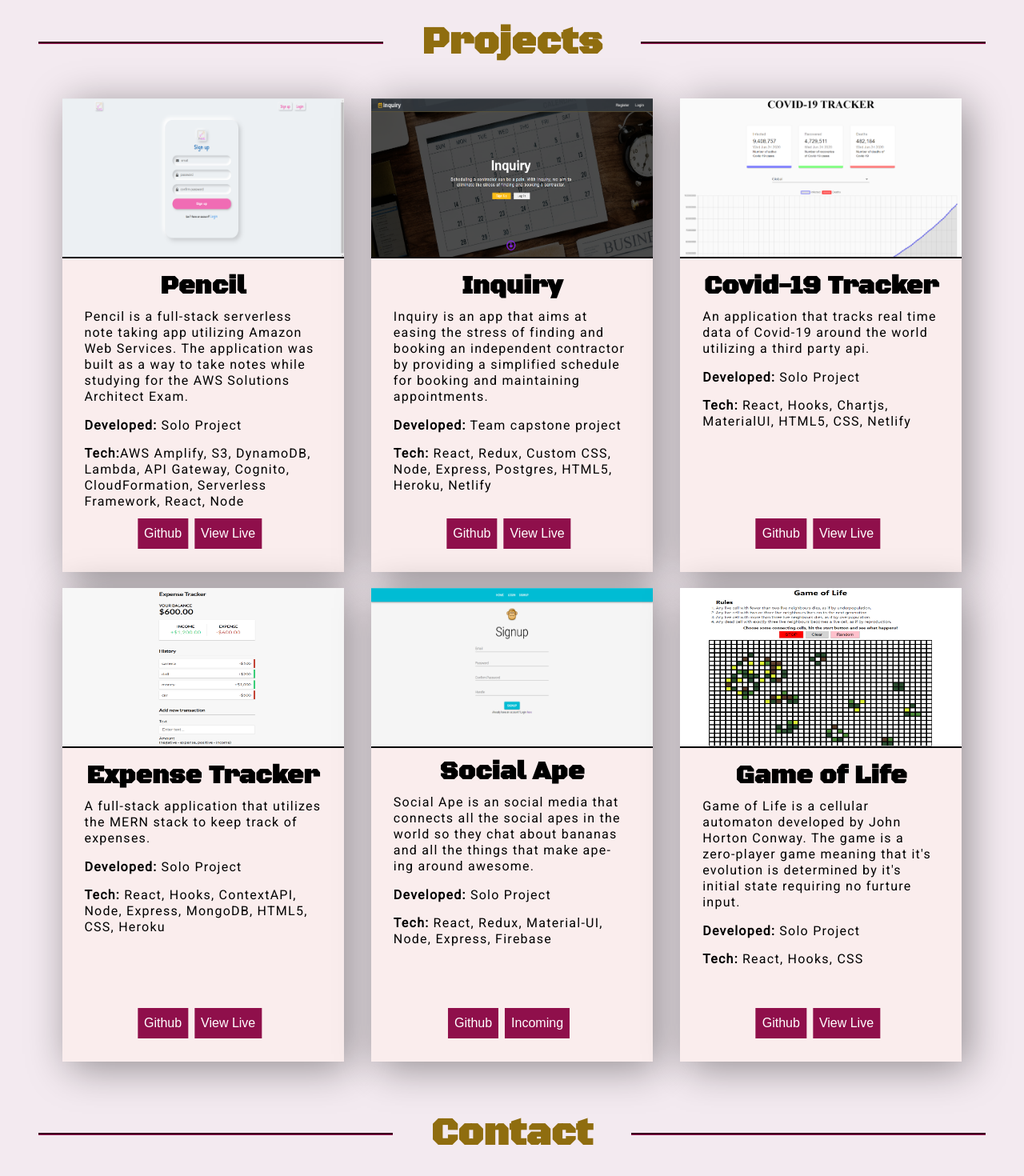
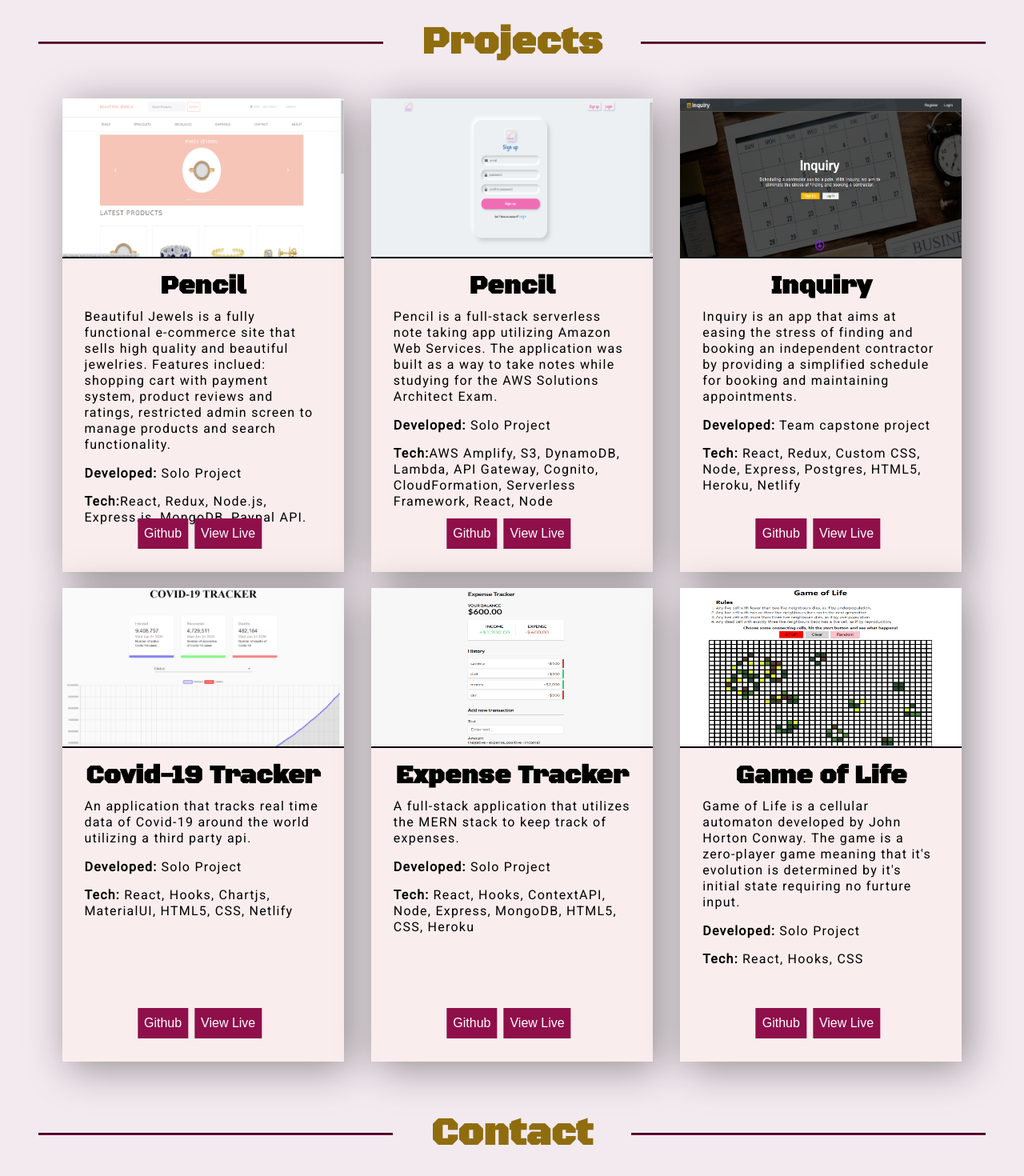
Before and after one commit to LeeTann/leetann-portfolio, a React (Create React App) app: page / in a window 1280 px wide. Shown: the part 1580-3050 px from the top of the page at 80% size. Built offline with nearby package versions, Linux system fonts and the light colour scheme; the HTML template or start-up script is replaced by a standard one.

Commit message:
Added beautiful jewels

```diff
--- a/src/components/projects/Projects.js
+++ b/src/components/projects/Projects.js
@@ -3,181 +3,284 @@ import './projects.css'
 
 export default function Projects() {
   return (
-        <div className="projects">
+    <div className='projects'>
       <h3>Projects</h3>
-            <div className="cards-container">
-                    <div className="card">
-                        <a href="https://master.d7kgw2wgzojnc.amplifyapp.com/" target="_blank" rel="noopener noreferrer">
-                        <img src="images/pencil1.png" alt="card img" className="card-img" />
+      <div className='cards-container'>
+        <div className='card'>
+          <a
+            href='https://beautiful-jewels.herokuapp.com/'
+            target='_blank'
+            rel='noopener noreferrer'
+          >
+            <img
+              src='images/beautifulj.png'
+              alt='card img'
+              className='card-img'
+            />
           </a>
           <h1>Pencil</h1>
-                        <div className="card-content">
-                          <p className="card-details">Pencil is a full-stack serverless note taking app utilizing Amazon Web Services.
-                            The application was built as a way to take notes while studying for the AWS Solutions Architect Exam.
+          <div className='card-content'>
+            <p className='card-details'>
+              Beautiful Jewels is a fully functional e-commerce site that sells
+              high quality and beautiful jewelries. Features inclued: shopping
+              cart with payment system, product reviews and ratings, restricted
+              admin screen to manage products and search functionality.
             </p>
-                          <div className="card-info">
+            <div className='card-info'>
               <p>
-                                  <span className="bold">Developed:</span> Solo Project
+                <span className='bold'>Developed:</span> Solo Project
               </p>
             </div>
-                          <div className="card-info">
+            <div className='card-info'>
               <p>
-                                  <span className="bold">Tech:</span>AWS Amplify, S3, DynamoDB, Lambda, API Gateway, Cognito, CloudFormation, Serverless Framework, React, Node
+                <span className='bold'>Tech:</span>React, Redux, Node.js,
+                Express.js, MongoDB, Paypal API.
               </p>
             </div>
           </div>
 
-                        <div className="btn-container">
-                            <a href="https://github.com/LeeTann/Pencil" rel="noopener noreferrer" >
-                                <button className="btn">Github</button>
+          <div className='btn-container'>
+            <a
+              href='https://github.com/LeeTann/Beautiful-Jewels'
+              rel='noopener noreferrer'
+            >
+              <button className='btn'>Github</button>
             </a>
-                            <a href="https://master.d7kgw2wgzojnc.amplifyapp.com/" target="_blank" rel="noopener noreferrer">
-                              <button className="btn">View Live</button>
+            <a
+              href='https://beautiful-jewels.herokuapp.com/'
+              target='_blank'
+              rel='noopener noreferrer'
+            >
+              <button className='btn'>View Live</button>
             </a>
           </div>
         </div>
 
-                    <div className="card">
-                        <a href="https://affectionate-almeida-c22cb1.netlify.com/" target="_blank" rel="noopener noreferrer">
-                          <img src="images/inquiry.png" alt="card img" className="card-img" />
+        <div className='card'>
+          <a
+            href='https://master.d7kgw2wgzojnc.amplifyapp.com/'
+            target='_blank'
+            rel='noopener noreferrer'
+          >
+            <img src='images/pencil1.png' alt='card img' className='card-img' />
           </a>
-                        <h1>Inquiry</h1>
-                        <div className="card-content">
-                          <p className="card-details">Inquiry is an app that aims at easing the stress of finding and booking an independent contractor by
-                              providing a simplified schedule for booking and maintaining appointments.
+          <h1>Pencil</h1>
+          <div className='card-content'>
+            <p className='card-details'>
+              Pencil is a full-stack serverless note taking app utilizing Amazon
+              Web Services. The application was built as a way to take notes
+              while studying for the AWS Solutions Architect Exam.
             </p>
-                          <div className="card-info">
+            <div className='card-info'>
               <p>
-                                  <span className="bold">Developed:</span> Team capstone project
+                <span className='bold'>Developed:</span> Solo Project
               </p>
             </div>
-                          <div>
-                              <p className="card-info">
-                                  <span className="bold">Tech:</span> React, Redux, Custom CSS, Node, Express, Postgres, HTML5, Heroku, Netlify
+            <div className='card-info'>
+              <p>
+                <span className='bold'>Tech:</span>AWS Amplify, S3, DynamoDB,
+                Lambda, API Gateway, Cognito, CloudFormation, Serverless
+                Framework, React, Node
               </p>
             </div>
           </div>
-                        <div className="btn-container">
-                            <a href="https://github.com/pt3-labs-contractor" target="_blank" rel="noopener noreferrer">
-                                <button className="btn">Github</button>
+
+          <div className='btn-container'>
+            <a
+              href='https://github.com/LeeTann/Pencil'
+              rel='noopener noreferrer'
+            >
+              <button className='btn'>Github</button>
             </a>
-                            <a href="https://affectionate-almeida-c22cb1.netlify.com/" target="_blank" rel="noopener noreferrer">
-                                <button className="btn">View Live</button>
+            <a
+              href='https://master.d7kgw2wgzojnc.amplifyapp.com/'
+              target='_blank'
+              rel='noopener noreferrer'
+            >
+              <button className='btn'>View Live</button>
             </a>
           </div>
         </div>
 
-                    <div className="card">
-                        <a href="https://covid19-tracker-leetann.netlify.app/" target="_blank" rel="noopener noreferrer">
-                          <img src="images/covid19.png" alt="card img" className="card-img" />
+        <div className='card'>
+          <a
+            href='https://affectionate-almeida-c22cb1.netlify.com/'
+            target='_blank'
+            rel='noopener noreferrer'
+          >
+            <img src='images/inquiry.png' alt='card img' className='card-img' />
           </a>
-                        <h1>Covid-19 Tracker</h1>
-                        <div className="card-content">
-                        <p className="card-details">An application that tracks real time data of Covid-19 around the world utilizing a third party api.
+          <h1>Inquiry</h1>
+          <div className='card-content'>
+            <p className='card-details'>
+              Inquiry is an app that aims at easing the stress of finding and
+              booking an independent contractor by providing a simplified
+              schedule for booking and maintaining appointments.
             </p>
-                        <div className="card-info">
+            <div className='card-info'>
               <p>
-                                <span className="bold">Developed:</span> Solo Project
+                <span className='bold'>Developed:</span> Team capstone project
               </p>
             </div>
-                        <div className="card-info">
-                            <p>
-                                <span className="bold">Tech:</span> React, Hooks, Chartjs, MaterialUI, HTML5, CSS, Netlify
+            <div>
+              <p className='card-info'>
+                <span className='bold'>Tech:</span> React, Redux, Custom CSS,
+                Node, Express, Postgres, HTML5, Heroku, Netlify
               </p>
             </div>
           </div>
-                        <div className="btn-container">
-                            <a href="https://github.com/LeeTann/Covid-19" rel="noopener noreferrer" >
-                                <button className="btn">Github</button>
+          <div className='btn-container'>
+            <a
+              href='https://github.com/pt3-labs-contractor'
+              target='_blank'
+              rel='noopener noreferrer'
+            >
+              <button className='btn'>Github</button>
             </a>
-                            <a href="https://covid19-tracker-leetann.netlify.app/" target="_blank" rel="noopener noreferrer">
-                              <button className="btn">View Live</button>
+            <a
+              href='https://affectionate-almeida-c22cb1.netlify.com/'
+              target='_blank'
+              rel='noopener noreferrer'
+            >
+              <button className='btn'>View Live</button>
             </a>
           </div>
         </div>
 
-                    <div className="card">
-                        <a href="https://expensetracker-mern.herokuapp.com/" target="_blank" rel="noopener noreferrer">
-                          <img src="images/expense-tracker.png" alt="card img" className="card-img" />
+        <div className='card'>
+          <a
+            href='https://covid19-tracker-leetann.netlify.app/'
+            target='_blank'
+            rel='noopener noreferrer'
+          >
+            <img src='images/covid19.png' alt='card img' className='card-img' />
           </a>
-                        <h1>Expense Tracker</h1>
-                        <div className="card-content">
-                          <p className="card-details">A full-stack application that utilizes the MERN stack to keep track of expenses.
+          <h1>Covid-19 Tracker</h1>
+          <div className='card-content'>
+            <p className='card-details'>
+              An application that tracks real time data of Covid-19 around the
+              world utilizing a third party api.
             </p>
-                          <div className="card-info">
+            <div className='card-info'>
               <p>
-                                  <span className="bold">Developed:</span> Solo Project
+                <span className='bold'>Developed:</span> Solo Project
               </p>
             </div>
-                          <div className="card-info">
+            <div className='card-info'>
               <p>
-                                  <span className="bold">Tech:</span> React, Hooks, ContextAPI, Node, Express, MongoDB, HTML5, CSS, Heroku
+                <span className='bold'>Tech:</span> React, Hooks, Chartjs,
+                MaterialUI, HTML5, CSS, Netlify
               </p>
             </div>
           </div>
-                        <div className="btn-container">
-                            <a href="https://github.com/LeeTann/Expense-Tracker-React-Node" rel="noopener noreferrer" >
-                                <button className="btn">Github</button>
+          <div className='btn-container'>
+            <a
+              href='https://github.com/LeeTann/Covid-19'
+              rel='noopener noreferrer'
+            >
+              <button className='btn'>Github</button>
             </a>
-                            <a href="https://expensetracker-mern.herokuapp.com/" target="_blank" rel="noopener noreferrer">
-                              <button className="btn">View Live</button>
+            <a
+              href='https://covid19-tracker-leetann.netlify.app/'
+              target='_blank'
+              rel='noopener noreferrer'
+            >
+              <button className='btn'>View Live</button>
             </a>
           </div>
         </div>
 
-                    <div className="card">
-
-                        <img src="images/socialape1.png" alt="card img" className="card-img" />
-                        <h1>Social Ape</h1>
-                        <div className="card-content">
-                          <p className="card-details">Social Ape is an social media that connects all the social apes in the world so they chat about bananas and all
-                              the things that make ape-ing around awesome.
+        <div className='card'>
+          <a
+            href='https://expensetracker-mern.herokuapp.com/'
+            target='_blank'
+            rel='noopener noreferrer'
+          >
+            <img
+              src='images/expense-tracker.png'
+              alt='card img'
+              className='card-img'
+            />
+          </a>
+          <h1>Expense Tracker</h1>
+          <div className='card-content'>
+            <p className='card-details'>
+              A full-stack application that utilizes the MERN stack to keep
+              track of expenses.
             </p>
-                          <div className="card-info">
+            <div className='card-info'>
               <p>
-                                  <span className="bold">Developed:</span> Solo Project
+                <span className='bold'>Developed:</span> Solo Project
               </p>
             </div>
-                          <div className="card-info">
+            <div className='card-info'>
               <p>
-                                  <span className="bold">Tech:</span> React, Redux, Material-UI, Node, Express, Firebase
+                <span className='bold'>Tech:</span> React, Hooks, ContextAPI,
+                Node, Express, MongoDB, HTML5, CSS, Heroku
               </p>
             </div>
           </div>
-                        <div className="btn-container">
-                            <a href="https://github.com/LeeTann/socialApe-Frontend" rel="noopener noreferrer" >
-                                <button className="btn">Github</button>
+          <div className='btn-container'>
+            <a
+              href='https://github.com/LeeTann/Expense-Tracker-React-Node'
+              rel='noopener noreferrer'
+            >
+              <button className='btn'>Github</button>
             </a>
-                            <button className="btn">Incoming</button>
+            <a
+              href='https://expensetracker-mern.herokuapp.com/'
+              target='_blank'
+              rel='noopener noreferrer'
+            >
+              <button className='btn'>View Live</button>
+            </a>
           </div>
         </div>
 
-                    <div className="card">
-                        <a href="https://gameoflife-react-hooks.netlify.com" target="_blank" rel="noopener noreferrer">
-                          <img src="images/gameoflife1.png" alt="card img" className="card-img" />
+        <div className='card'>
+          <a
+            href='https://gameoflife-react-hooks.netlify.com'
+            target='_blank'
+            rel='noopener noreferrer'
+          >
+            <img
+              src='images/gameoflife1.png'
+              alt='card img'
+              className='card-img'
+            />
           </a>
           <h1>Game of Life</h1>
-                        <div className="card-content">
-                          <p className="card-details">Game of Life is a cellular automaton developed by John Horton Conway. The game is a zero-player game meaning
-                              that it's evolution is determined by it's initial state requiring no furture input.
+          <div className='card-content'>
+            <p className='card-details'>
+              Game of Life is a cellular automaton developed by John Horton
+              Conway. The game is a zero-player game meaning that it's evolution
+              is determined by it's initial state requiring no furture input.
             </p>
-                          <div className="card-info">
+            <div className='card-info'>
               <p>
-                                  <span className="bold">Developed:</span> Solo Project
+                <span className='bold'>Developed:</span> Solo Project
               </p>
             </div>
-                          <div className="card-info">
+            <div className='card-info'>
               <p>
-                                  <span className="bold">Tech:</span> React, Hooks, CSS
+                <span className='bold'>Tech:</span> React, Hooks, CSS
               </p>
             </div>
           </div>
-                        <div className="btn-container gameoflife-btn">
-                            <a href="https://github.com/LeeTann/Game0fLife" target="_blank" rel="noopener noreferrer">
-                                <button className="btn">Github</button>
+          <div className='btn-container gameoflife-btn'>
+            <a
+              href='https://github.com/LeeTann/Game0fLife'
+              target='_blank'
+              rel='noopener noreferrer'
+            >
+              <button className='btn'>Github</button>
             </a>
-                            <a href="https://gameoflife-react-hooks.netlify.com" target="_blank" rel="noopener noreferrer">
-                                <button className="btn">View Live</button>
+            <a
+              href='https://gameoflife-react-hooks.netlify.com'
+              target='_blank'
+              rel='noopener noreferrer'
+            >
+              <button className='btn'>View Live</button>
             </a>
           </div>
         </div>
```
Also changed, not shown: public/images/beautifulj.png (added), public/images/socialape1.png (deleted). Lines whose indentation alone changed are shown as unchanged.
